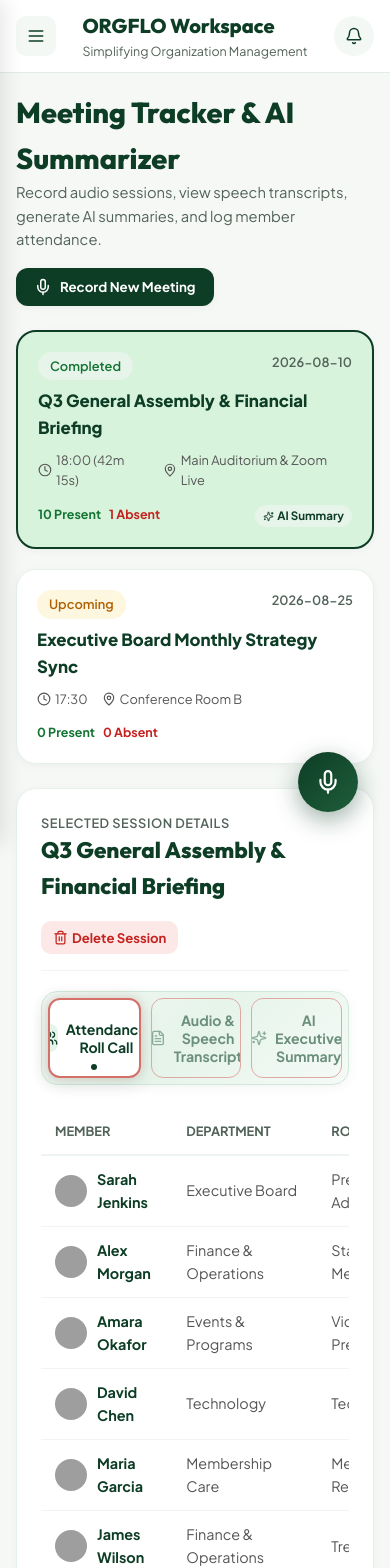
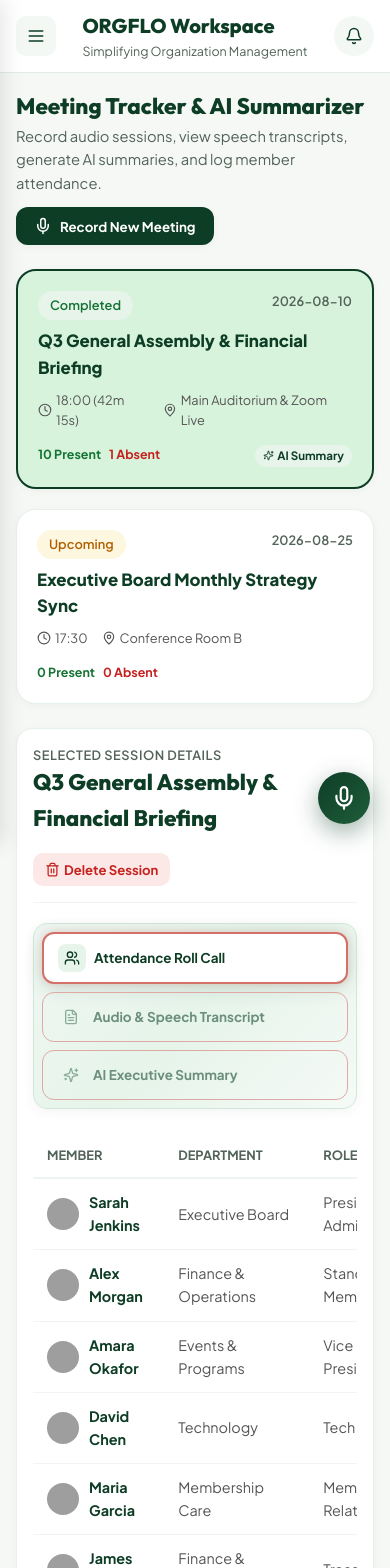
Before and after one commit to ugtf1/orgflo, a React (Vite) app: page /admin/meetings in a window 390 px wide. Shown: the top 1568 px of the page. Built offline with nearby package versions, Linux system fonts and the light colour scheme; sample sign-in values are in the browser's storage; grey boxes are pictures that could not be loaded.

Commit message:
fix: optimize mobile responsiveness for admin meeting page

```diff
--- a/src/pages/MeetingRecorderPage.tsx
+++ b/src/pages/MeetingRecorderPage.tsx
@@ -215,9 +215,9 @@ export const MeetingRecorderPage: React.FC = () => {
   return (
     <div style={{ display: 'flex', flexDirection: 'column', gap: '24px', position: 'relative' }}>
       {/* Page Header */}
-      <div style={{ display: 'flex', justifyContent: 'space-between', alignItems: 'flex-start', flexWrap: 'wrap', gap: '16px' }}>
+      <div className="mtg-page-header" style={{ display: 'flex', justifyContent: 'space-between', alignItems: 'flex-start', flexWrap: 'wrap', gap: '16px' }}>
         <div>
-          <h2 style={{ fontFamily: 'var(--font-heading)', fontSize: '1.8rem', fontWeight: '800', color: 'var(--primary)' }}>
+          <h2 className="mtg-header-title" style={{ fontFamily: 'var(--font-heading)', fontSize: '1.8rem', fontWeight: '800', color: 'var(--primary)' }}>
             Meeting Tracker & AI Summarizer
           </h2>
           <p style={{ color: 'var(--text-muted)', fontSize: '0.92rem' }}>
@@ -307,7 +307,7 @@ export const MeetingRecorderPage: React.FC = () => {
 
       {/* Selected Meeting Active Panel */}
       {selectedMeeting && (
-        <div style={{ background: '#ffffff', borderRadius: '20px', padding: '24px', boxShadow: 'var(--shadow-sm)', border: '1px solid #e8f0ea' }}>
+        <div className="mtg-panel-card" style={{ background: '#ffffff', borderRadius: '20px', padding: '24px', boxShadow: 'var(--shadow-sm)', border: '1px solid #e8f0ea' }}>
           {/* Header & Tabs */}
           <div style={{ display: 'flex', justifyContent: 'space-between', alignItems: 'center', flexWrap: 'wrap', gap: '16px', marginBottom: '20px', borderBottom: '1px solid #f0f5f1', paddingBottom: '16px' }}>
             <div>
@@ -363,12 +363,24 @@ export const MeetingRecorderPage: React.FC = () => {
             .mtg-tab-btn.inactive:hover { color: #0e3d26; background: rgba(255,255,255,0.7); }
             .mtg-tab-btn.active { background: #ffffff; color: #0e3d26; border: 2.5px solid #d4726a; animation: mtgBorderPulse 2s ease-in-out infinite; }
             .mtg-tab-btn.active:hover { transform: translateY(-1px); }
-            .mtg-tab-btn .tab-icon { display: flex; align-items: center; justify-content: center; width: 28px; height: 28px; border-radius: 8px; transition: all 0.3s ease; }
+            .mtg-tab-btn .tab-icon { display: flex; align-items: center; justify-content: center; width: 28px; height: 28px; border-radius: 8px; transition: all 0.3s ease; flex-shrink: 0; }
             .mtg-tab-btn.active .tab-icon { background: #e6f4ea; color: #0e3d26; }
             .mtg-tab-btn.inactive .tab-icon { background: transparent; color: #8aad99; }
             .mtg-tab-btn.inactive:hover .tab-icon { background: #e6f4ea; color: #0e3d26; }
             .mtg-tab-btn .tab-dot { width: 6px; height: 6px; border-radius: 50%; background: #0e3d26; opacity: 0; transform: scale(0); transition: all 0.3s ease; position: absolute; bottom: 6px; left: 50%; margin-left: -3px; }
             .mtg-tab-btn.active .tab-dot { opacity: 1; transform: scale(1); }
+
+            @media (max-width: 760px) {
+              .mtg-page-header { flex-direction: column; align-items: stretch !important; gap: 12px !important; }
+              .mtg-header-title { font-size: 1.4rem !important; }
+              .mtg-panel-card { padding: 16px !important; border-radius: 16px !important; }
+              .mtg-tab-bar { flex-direction: column; gap: 8px; padding: 8px; border-radius: 14px; }
+              .mtg-tab-btn { width: 100%; padding: 10px 14px; font-size: 0.84rem; justify-content: flex-start; }
+              .mtg-tab-btn .tab-dot { display: none; }
+              .mtg-floating-mic { bottom: 20px !important; right: 20px !important; width: 52px !important; height: 52px !important; }
+              .mtg-modal-overlay { padding: 12px !important; }
+              .mtg-modal-card { padding: 20px 16px !important; max-height: 90vh !important; overflow-y: auto !important; border-radius: 18px !important; }
+            }
           `}</style>
           <div className="mtg-tab-bar">
             <button
@@ -674,6 +686,7 @@ export const MeetingRecorderPage: React.FC = () => {
             setNewMeetingTitle(`General Assembly - ${new Date().toLocaleDateString('default', { month: 'short', day: 'numeric' })}`);
             setShowMicModal(true);
           }}
+          className="mtg-floating-mic"
           style={{
             position: 'fixed',
             bottom: '32px',
@@ -700,8 +713,8 @@ export const MeetingRecorderPage: React.FC = () => {
 
       {/* Live Mic Recording Modal */}
       {showMicModal && (
-        <div style={{ position: 'fixed', inset: 0, background: 'rgba(0,0,0,0.6)', display: 'flex', alignItems: 'center', justifyContent: 'center', zIndex: 999, padding: '16px' }}>
-          <div style={{ background: '#ffffff', width: '100%', maxWidth: '520px', borderRadius: '24px', padding: '28px', boxShadow: '0 24px 48px rgba(0,0,0,0.25)' }}>
+        <div className="mtg-modal-overlay" style={{ position: 'fixed', inset: 0, background: 'rgba(0,0,0,0.6)', display: 'flex', alignItems: 'center', justifyContent: 'center', zIndex: 999, padding: '16px' }}>
+          <div className="mtg-modal-card" style={{ background: '#ffffff', width: '100%', maxWidth: '520px', borderRadius: '24px', padding: '28px', boxShadow: '0 24px 48px rgba(0,0,0,0.25)' }}>
             <div style={{ display: 'flex', justifyContent: 'space-between', alignItems: 'center', marginBottom: '20px' }}>
               <div style={{ display: 'flex', alignItems: 'center', gap: '10px' }}>
                 <div style={{ width: '36px', height: '36px', borderRadius: '50%', background: isRecording ? '#fce8e6' : '#e6f4ea', color: isRecording ? '#c5221f' : '#0e3d26', display: 'flex', alignItems: 'center', justifyContent: 'center' }}>
```
Also changed, not shown: 2 other files (tests, documents, lock files or other folders).
